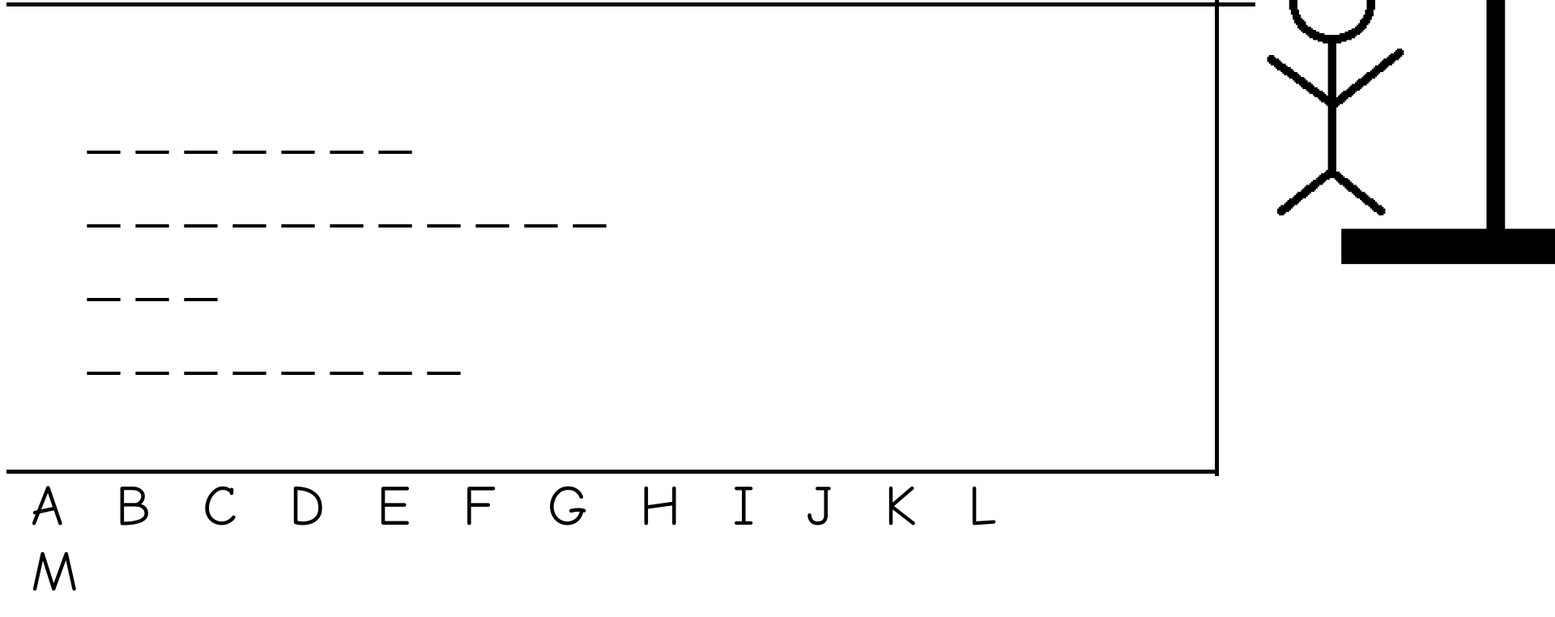
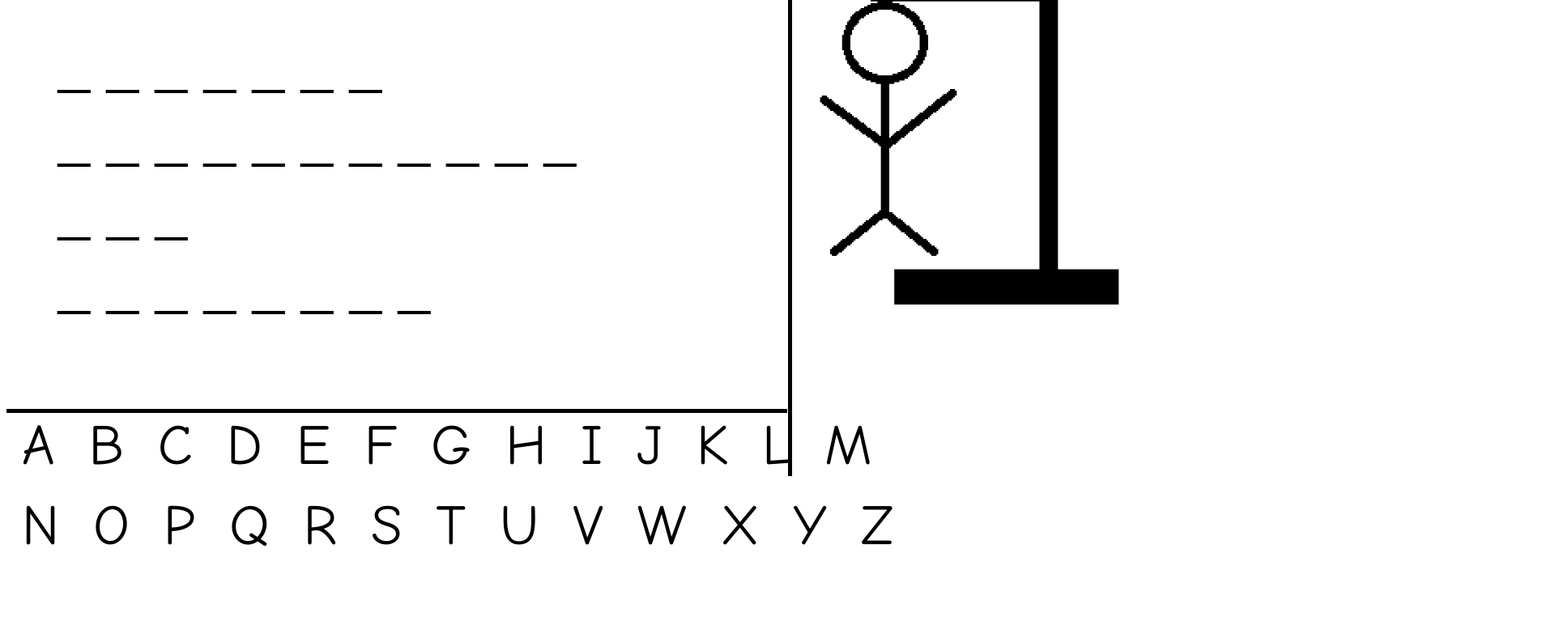
Before and after one commit to LoiNguyenCS/DeluxeHangMan, a website: page public/index.html in a window 1280 px wide. Shown: the part 212-974 px from the top of the page at 81% size, 1920 px wide, since content can reach past the window. After the commit the page ends 910 px from the top, so only its background shows below. Drawn offline with nearby package versions, Linux system fonts and the light colour scheme; no server answers.

Commit message:
Revamped element placing for consistency

```diff
--- a/public/index.html
+++ b/public/index.html
@@ -10,17 +10,17 @@
     }
     .vertical-line {
       border-left: 5px solid black;
-      height: 100000px;
+      height: 100%;
     }
     .horizontal-line {
       border-top: 5px solid black;
-      width: 2000px;
+      width: 100%;
     }
     .key {
       font-family: 'Comic Sans MS', cursive, sans-serif;
       font-size: 70px;
-      padding-left: 30px;
-      padding-right: 30px;
+      padding-left: 1.5%;
+	padding-right: 1.5%;
     }
     .key:hover {
       font-size: 100px;
@@ -31,8 +31,8 @@
   <head>
     <title>HangMan Game</title>
     <div id="TopMostSection">
-      <div id="Timer" style="display: inline-block; width: 85%">Timer: 30</div>
-      <div id="Role" style="display: inline-block; width: 1%">
+		<div id = "Timer" style="display: inline-block;"> Timer: 30 </div>
+      <div id = "Role" style="display: inline-block;position: absolute; left: 80%;">
         Role: Guesser
       </div>
     </div>
@@ -41,12 +41,9 @@
     <br />
     <div class="horizontal-line"></div>
 
-    <div
-      class="vertical-line"
-      style="position: absolute; left: 1500px; bottom: 0px"
-    ></div>
+	<div class = vertical-line style = "position: absolute; left:76%; bottom: 0px;"></div>
 
-    <div style="font-size: 80px; padding-left: 100px; padding-top: 100px">
+    <div style = "font-size: 80px; padding-left: 5%; padding-top: 7%;">
       _ _ _ _ _ _ _
       <br />
       _ _ _ _ _ _ _ _ _ _ _
@@ -55,18 +52,14 @@
       <br />
       _ _ _ _ _ _ _ _
     </div>
-    <img
-      src="hang.png"
-      style="position: absolute; left: 1550px; bottom: 250px"
-      width="400"
-    />
+	<img src = "hang.png" style = " position: absolute;left: 78%; bottom: 25%" width= 400 > </img>
     <br />
     <br />
     <br />
     <br />
     <br />
     <br />
-    <div class="horizontal-line" style="width: 1495px"></div>
+    <div class="horizontal-line" style="width: 76.3%"></div>
     <span class="key" id="A" onclick="onClick('A')">A</span>
     <span class="key" id="B" onclick="onClick('B')">B</span>
     <span class="key" id="C" onclick="onClick('C')">C</span>
```
